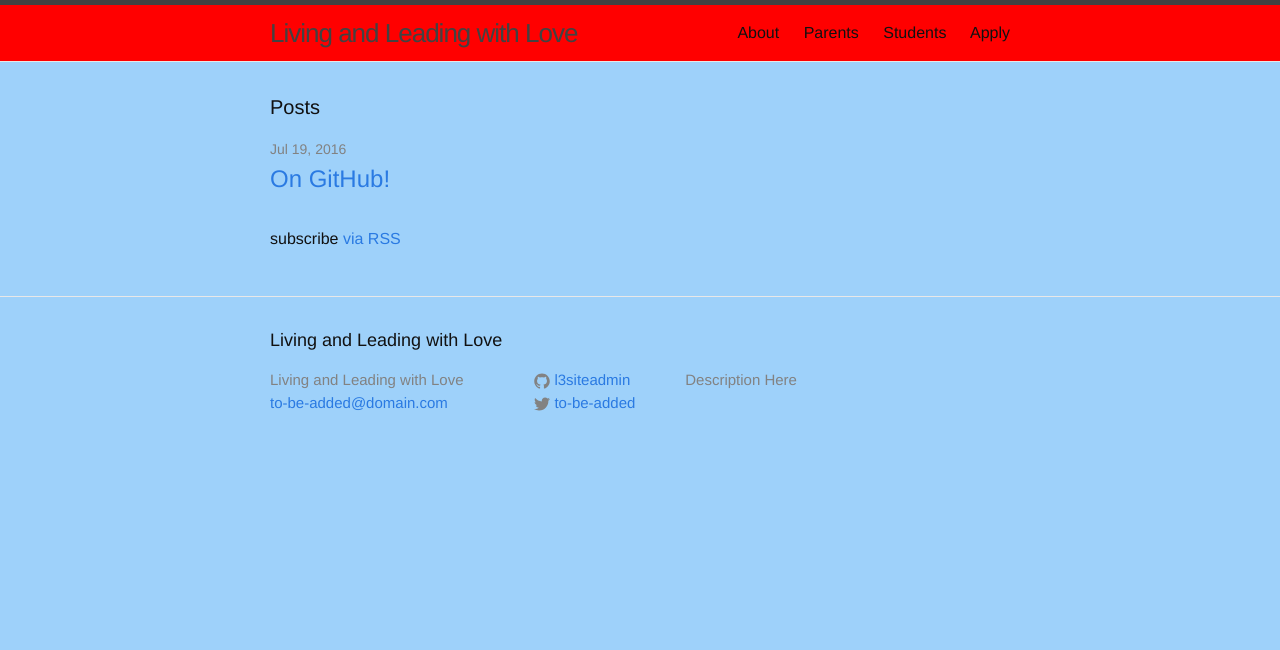
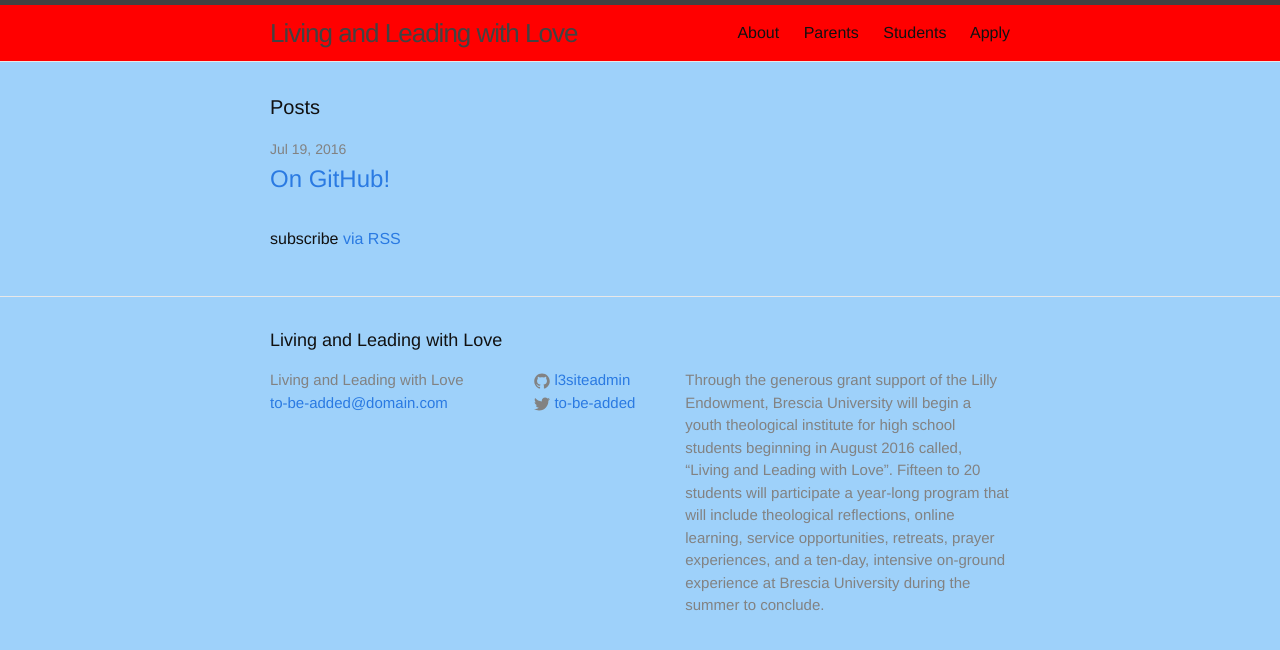
Before and after one commit to l3siteadmin/l3siteadmin.github.io, a Jekyll site: the page built from index.html, in a window 1280 px wide. Shown: the top 650 px of the page. Built offline with Jekyll 4.4.1, drawn with Linux system fonts in a browser that asks for light colours.

Commit message:
Update _config.yml

```diff
--- a/_config.yml
+++ b/_config.yml
@@ -8,7 +8,7 @@
 # Site settings
 title: Living and Leading with Love
 email: to-be-added@domain.com
-description: Description Here  # this means to ignore newlines until "baseurl:"
+description: Through the generous grant support of the Lilly Endowment, Brescia University will begin a youth theological institute for high school students beginning in August 2016 called, “Living and Leading with Love”. Fifteen to 20 students will participate a year-long program that will include theological reflections, online learning, service opportunities, retreats, prayer experiences, and a ten-day, intensive on-ground experience at Brescia University during the summer to conclude.  # this means to ignore newlines until "baseurl:"
 
 baseurl: "" # the subpath of your site, e.g. /blog
 url: "http://yourdomain.com" # the base hostname & protocol for your site
```
